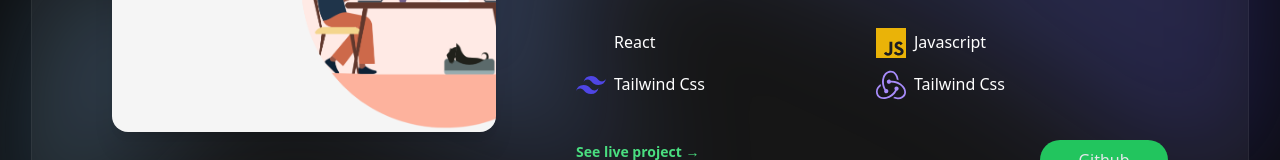
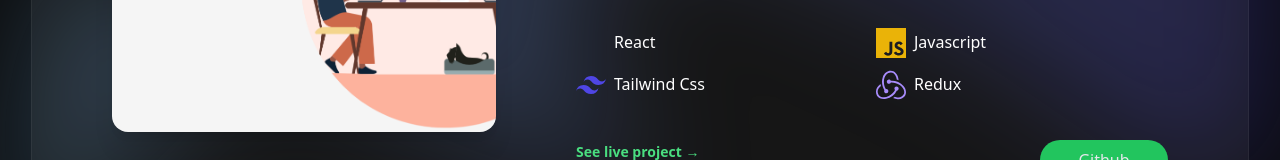
Before and after one commit to abhishek-06-singh/portfolio-2024, a React (Create React App) app: page /projects in a window 1280 px wide. Shown: the part 2304-2464 px from the top of the page. Built offline with nearby package versions, Linux system fonts and the light colour scheme; some icons are missing.

Commit message:
added experience

```diff
--- a/src/components/projects/LinkedIn.jsx
+++ b/src/components/projects/LinkedIn.jsx
@@ -50,7 +50,7 @@ const LinkedIn = () => {
                 </span>
                 <span className="flex space-x-3">
                   <SiRedux className="text-3xl mr-2 text-violet-400" />
-                  Tailwind Css
+                  Redux
                 </span>
               </div>
               <div className="mt-10 flex">
```
